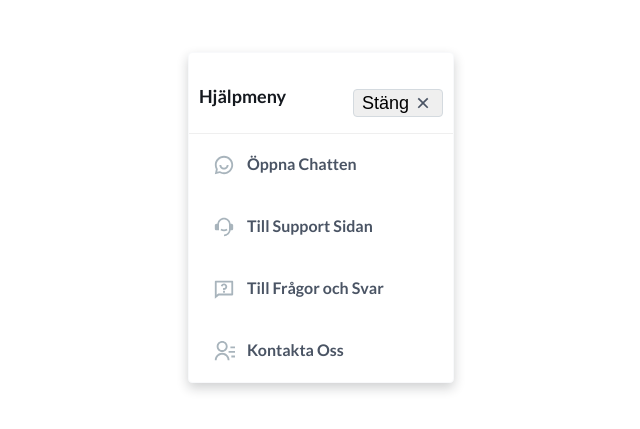
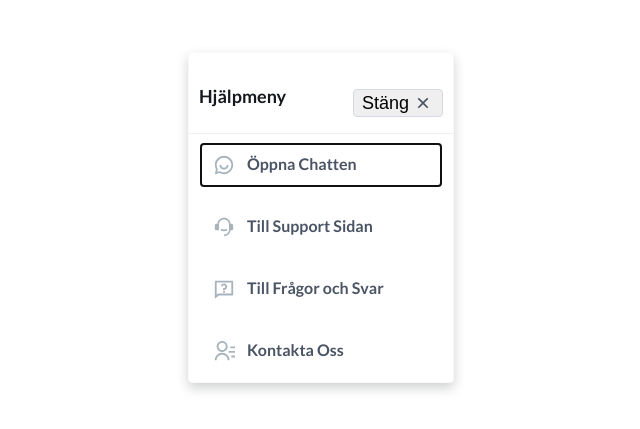
Before and after one commit to diggsweden/SupportModalApp, a Vue app: page / in a window 1280 px wide. Shown: the part 223-652 px from the top of the page, without its empty margins (186-826 px from the left). Built offline with nearby package versions, Linux system fonts and the light colour scheme.

Commit message:
Added Focus functionality with Tab to the list

```diff
--- a/src/components/modal/AccordianMenu.vue
+++ b/src/components/modal/AccordianMenu.vue
@@ -1,7 +1,7 @@
 <template>
   <div class="accordian-menu">
     <div class="accordian-item" v-for="(item, index) in plainItems" :key="index">
-      <div class="icon-list" @click="handleItemClick(item)">
+      <div class="icon-list" @click="handleItemClick(item)" ref="iconList" tabindex="0">
         <img class="icon-image" v-if="item.svgIcon" :src="item.svgIcon" alt="Menu Icon" />
 
         {{ item.name }}
@@ -25,8 +25,7 @@ export default {
     }
   },
   mounted() {
-    // console.log('mounted(): ', this.items)
-    // console.log('mounted(): ', this.Config)
+    this.$refs.iconList[0].focus();
   },
   methods: {
     async getIcon(iconPath) {
```
